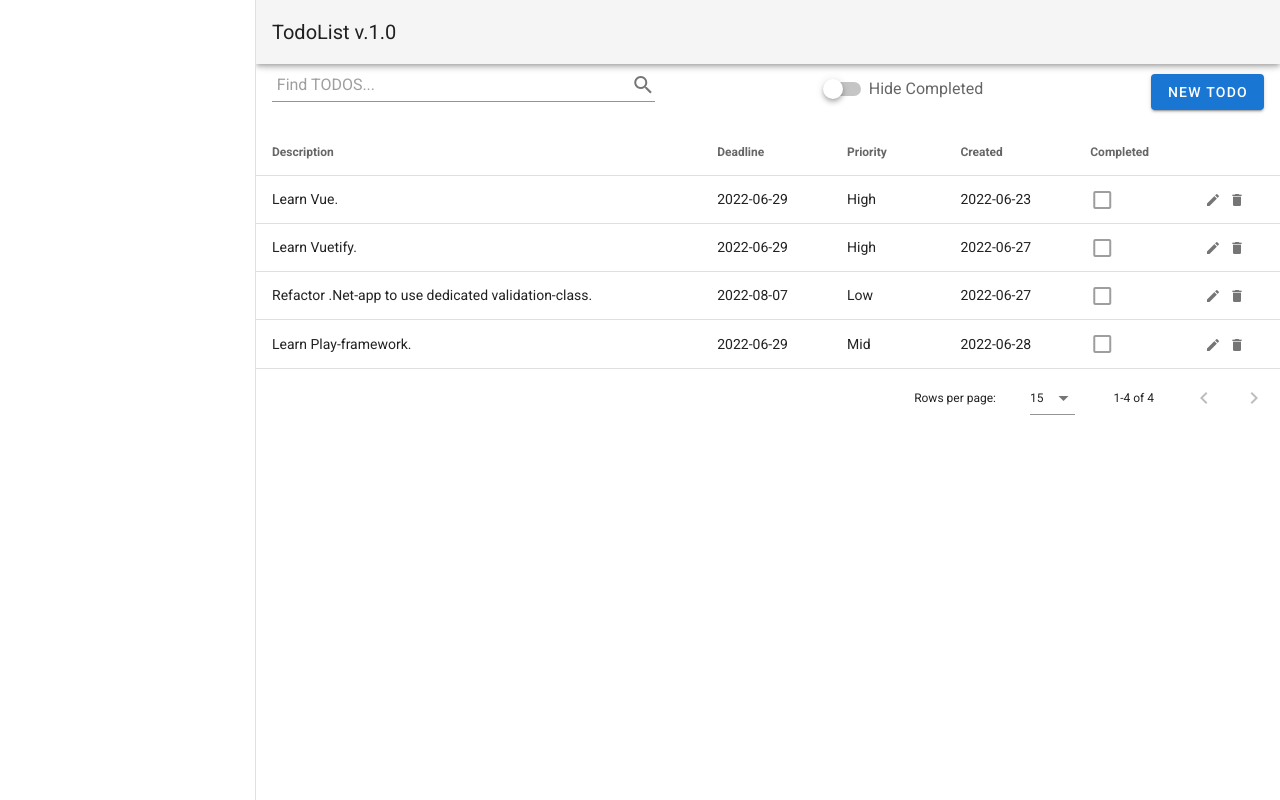
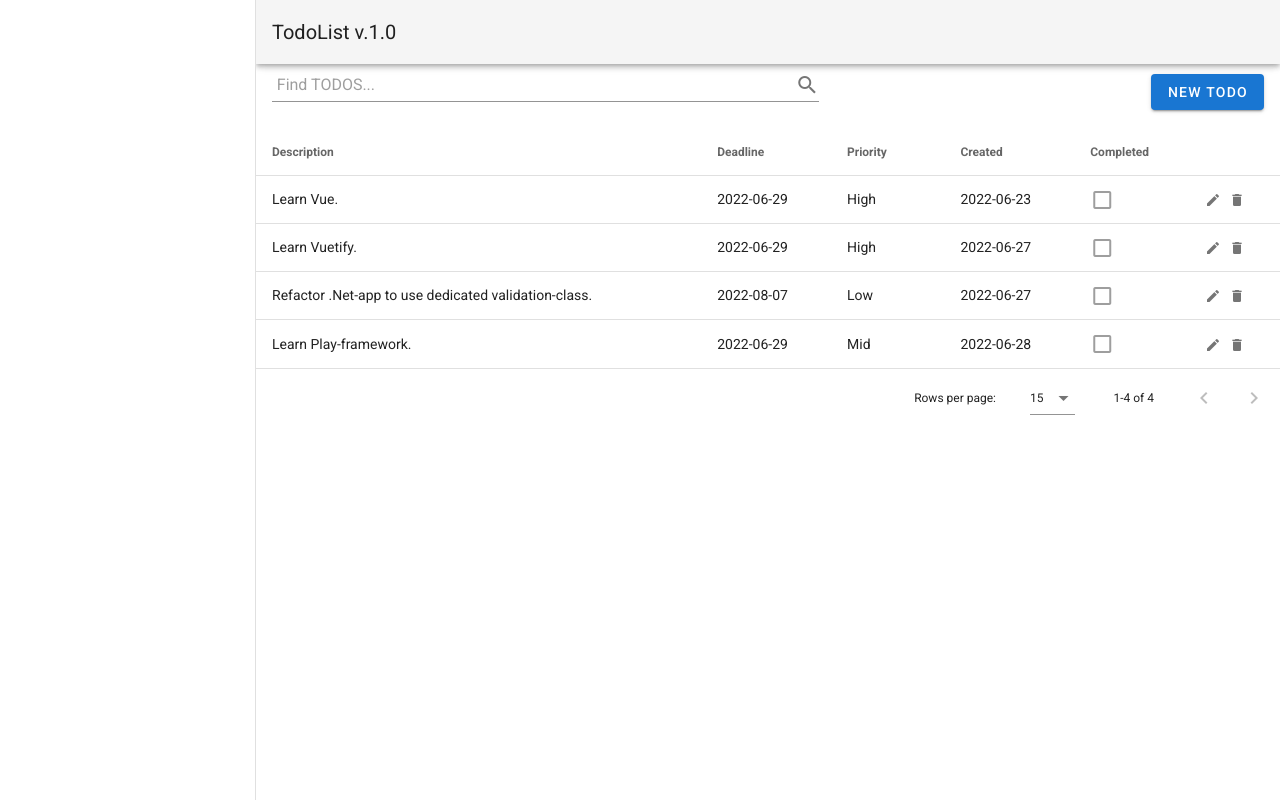
Before and after one commit to Fiend21/arbetsprov, a Vue app: page / in a window 1280 px wide. Built offline with nearby package versions, Linux system fonts and the light colour scheme.

Commit message:
!hide-completed

```diff
--- a/src/components/TodoList.vue
+++ b/src/components/TodoList.vue
@@ -15,12 +15,6 @@
                     placeholder="Find TODOS..."
                     append-icon="mdi-magnify"
                 ></v-text-field>
-                <v-spacer></v-spacer>
-                <v-switch
-                    v-model="singleExpand"
-                    label="Hide Completed"
-                    class="mt-2"
-                ></v-switch>
                 <v-spacer></v-spacer>
                 <template>
                     <v-btn
```
